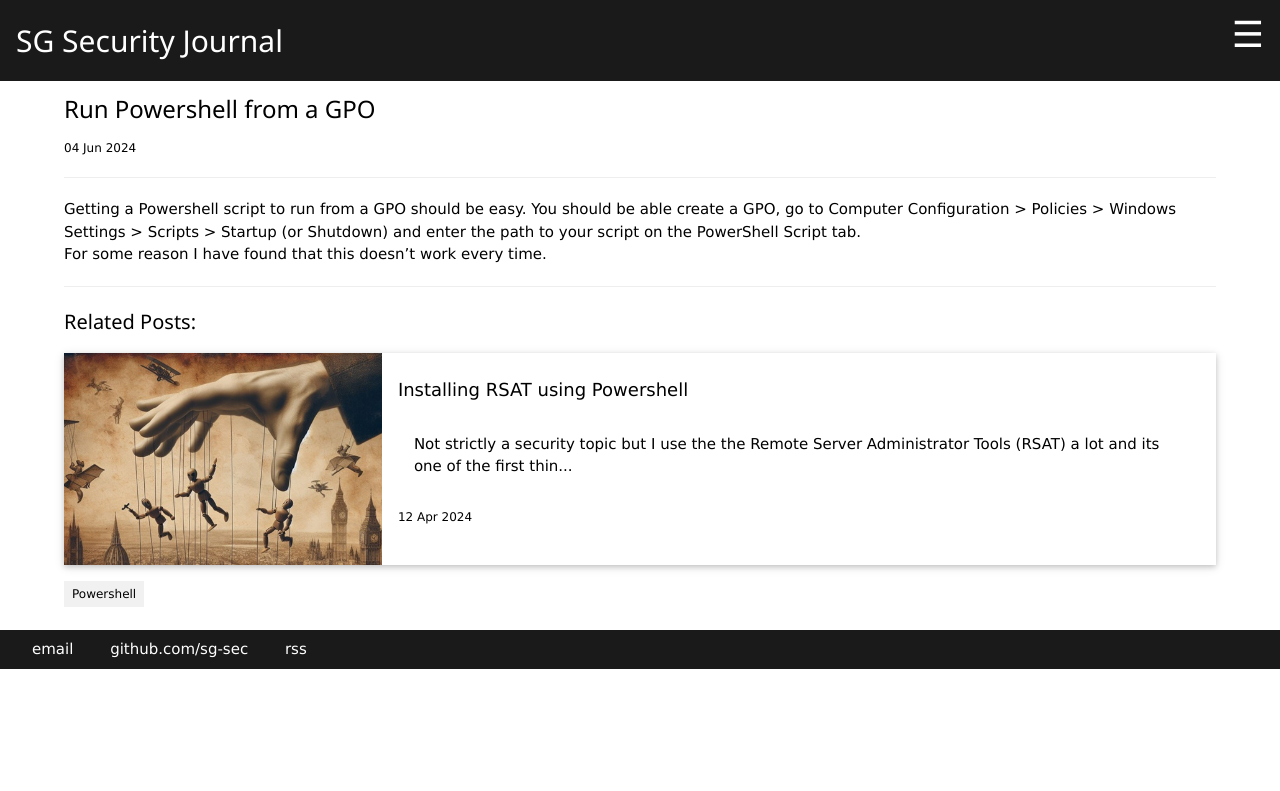
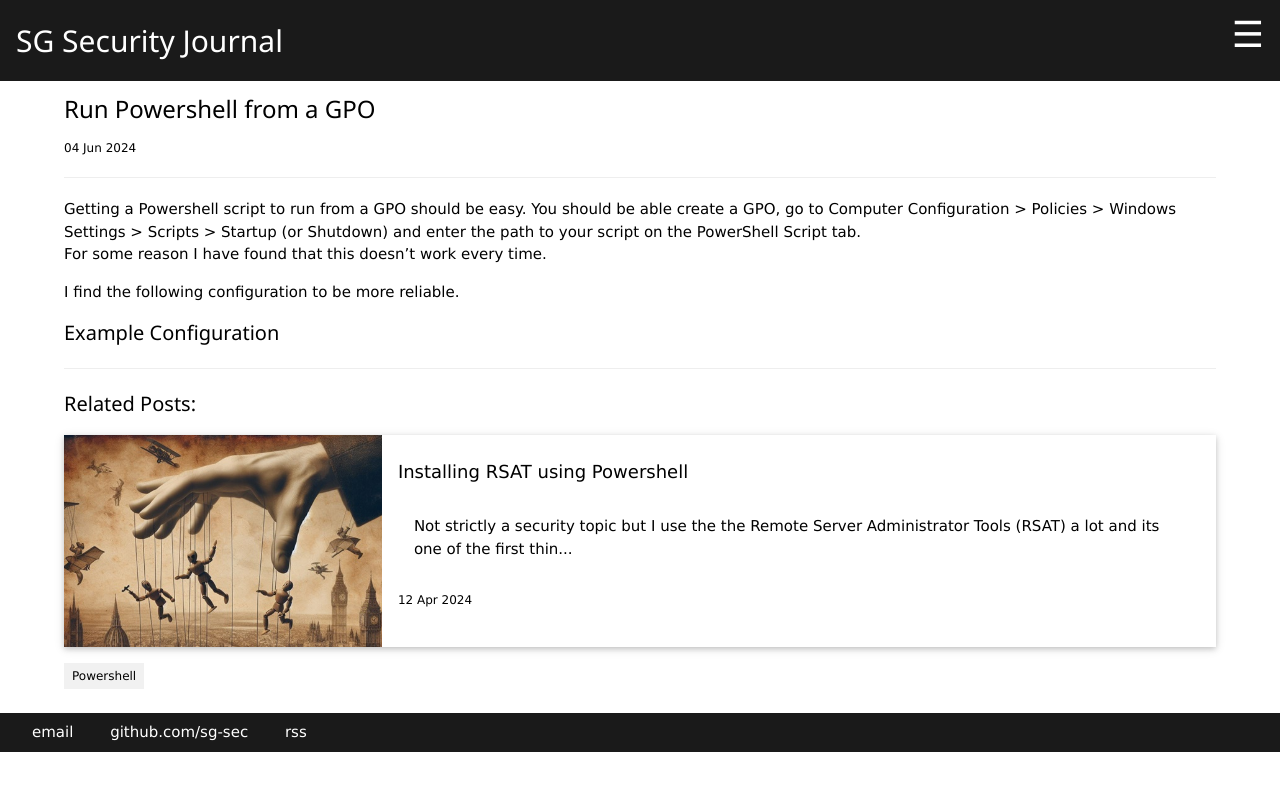
Before and after one commit to sg-sec/sg-sec.github.io, a Jekyll site: the page built from _posts/2024-06-04-Run-Powershell-from-GPO.md, in a window 1280 px wide. Shown: the top 791 px of the page. Built offline with Jekyll 4.4.1, drawn with Linux system fonts in a browser that asks for light colours.

Commit message:
Update 2024-06-04-Run-Powershell-from-GPO.md

```diff
--- a/_posts/2024-06-04-Run-Powershell-from-GPO.md
+++ b/_posts/2024-06-04-Run-Powershell-from-GPO.md
@@ -10,3 +10,7 @@ image_alt_text: Powerful super hero with Powershell command prompts
 <!-- Description of article -->
 Getting a Powershell script to run from a GPO should be easy.  You should be able create a GPO, go to Computer Configuration > Policies > Windows Settings > Scripts > Startup (or Shutdown) and enter the path to your script on the PowerShell Script tab.
 For some reason I have found that this doesn’t work every time.
+
+I find the following configuration to be more reliable.
+
+#### Example Configuration
```
